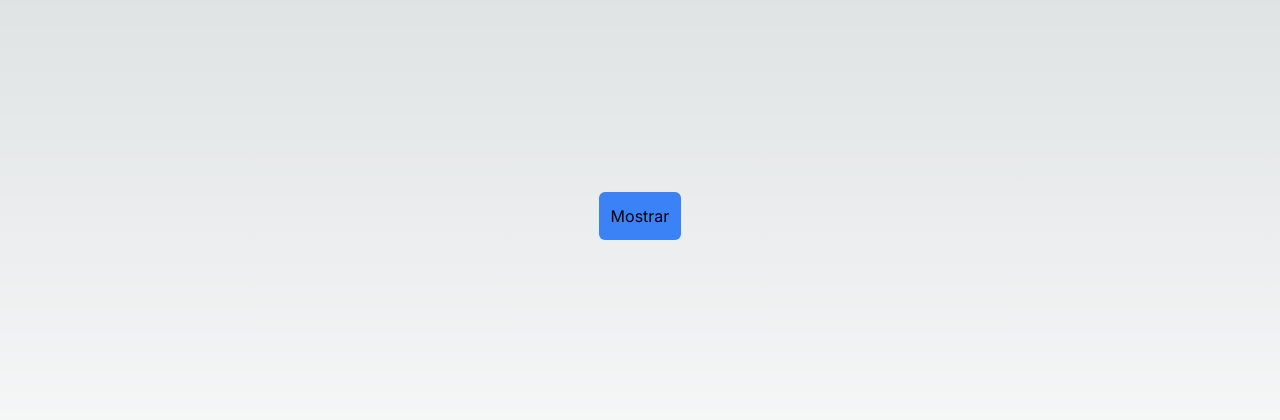
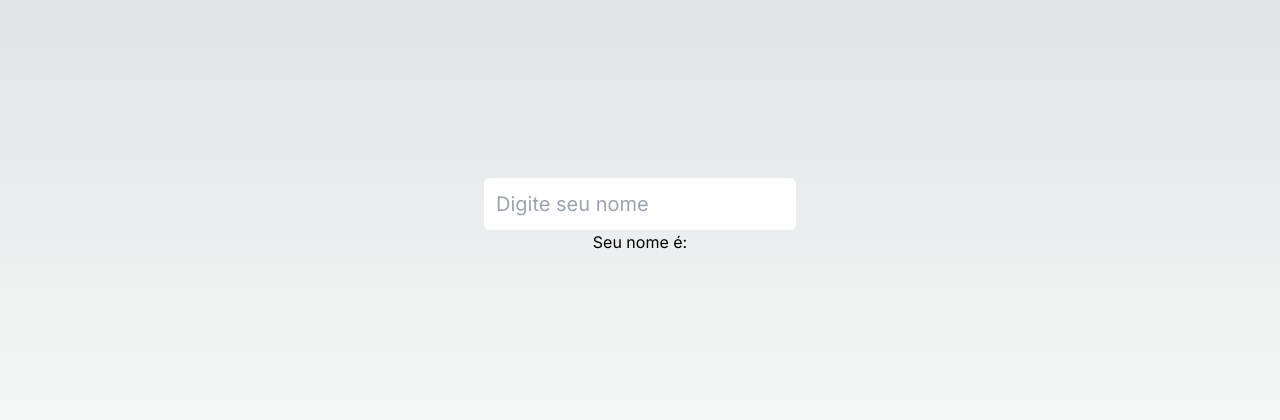
Before and after one commit to Programmerarantes/react02-b7web, a Next.js app: page / in a window 1280 px wide. Shown: the part 184-604 px from the top of the page. Built offline with nearby package versions, Linux system fonts and the light colour scheme.

Commit message:
states-em-campos

```diff
--- a/src/app/page.tsx
+++ b/src/app/page.tsx
@@ -3,17 +3,19 @@
 import { useState } from "react"
 
 const Page = () => {
-  const [showSecret, setShowSecret] = useState(false)
 
-  const handleClickButton = () => {
-    setShowSecret(!showSecret)
-  }
+  const [nameInput, setNameInput] = useState('')
 
   return (
     <div className="w-screen h-screen flex flex-col justify-center items-center">
-      <button onClick={handleClickButton} className="bg-blue-500 p-3 rounded-md">{showSecret ? 'Ocultar' : 'Mostrar'}</button>
-      {showSecret && <div className="p-3 bg-blue-300 rounded-md mt-3">Área Secreta</div>}
-
+      <input
+        type="text"
+        className="border-black p-3 text-xl text-black rounded-md"
+        placeholder="Digite seu nome"
+        value={nameInput}
+        onChange={e => setNameInput(e.target.value)}
+      />
+      <p>Seu nome é: {nameInput}</p>
     </div>
   )
 }
```
